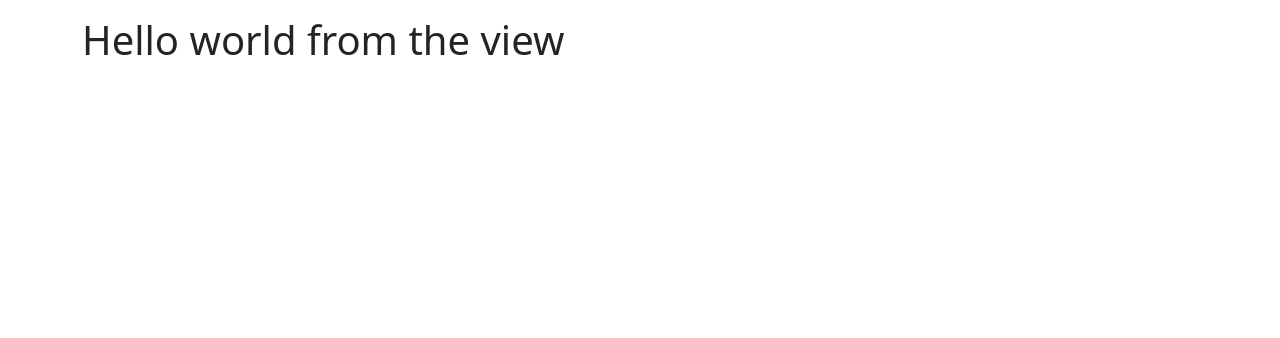
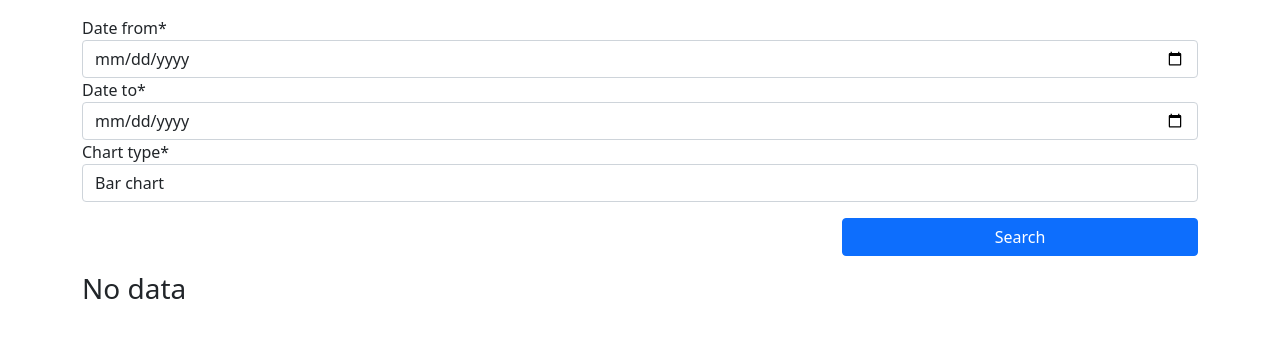
Before and after one commit to simonebogni/django-report-project, a Django app: page / in a window 1280 px wide. Shown: the top 338 px of the page. Run offline with Django 3.2, Linux system fonts and the light colour scheme; some libraries are stand-ins or nearby versions.

Commit message:
Created searchbar in sales homepage and printed pandas sales dataframe

```diff
--- /dev/null
+++ b/sales/forms.py
@@ -0,0 +1,12 @@
+from django import forms
+
+CHART_CHOICES = (
+    ('#1', 'Bar chart'),
+    ('#2', 'Pie chart'),
+    ('#3', 'Line chart'),
+)
+# Custom form not related to any model
+class SalesSearchForm(forms.Form):
+    date_from = forms.DateField(widget=forms.DateInput(attrs={'type': 'date'}))
+    date_to = forms.DateField(widget=forms.DateInput(attrs={'type': 'date'}))
+    chart_type =  forms.ChoiceField(choices=CHART_CHOICES)
--- a/sales/templates/sales/home.html
+++ b/sales/templates/sales/home.html
@@ -1,9 +1,35 @@
 {% extends 'base.html' %}
-
+{% load crispy_forms_tags %}
 {% block title %}
 home
 {% endblock title %}
 
 {% block content %}
-<h1 class="h1">{{msg}}</h1>
+<div class="row mt-3">
+    <div class="col">
+        <form action="" method="post">
+            {% csrf_token %}
+            <div class="row">
+                <div class="col">
+                    {{form|crispy}}
+                </div>
+            </div>
+            <div class="row mt-3">
+                <div class="col col-md-6 offset-md-6 col-lg-4 offset-lg-8 d-grid">
+                    <button type="submit" class="btn btn-primary">Search</button>
+                </div>
+            </div>
+        </form>
+    </div>
+</div>
+<div class="row mt-3">
+    <div class="col">
+        {% if sales_df %}
+            {{sales_df|safe}}
+        {% else %}
+            <h3 class="h3">No data</h3>
+        {% endif %}
+    </div>
+</div>
+
 {% endblock content %}
--- a/sales/templates/sales/main.html
+++ b/sales/templates/sales/main.html
@@ -8,6 +8,8 @@ Sales list
 {% block content %}
 <h1 class="h1">Sales list</h1>
 {% for obj in object_list %}
-    <p><a href="{{obj.get_absolute_url}}">{{obj.transaction_id}} - {{obj}}</a></p>
+    <div class="card mb-3">
+        <a href="{{obj.get_absolute_url}}" class="card-body">{{obj.transaction_id}} - {{obj}}</a>
+    </div>
 {% endfor %}
 {% endblock content %}
--- a/sales/views.py
+++ b/sales/views.py
@@ -1,11 +1,32 @@
 from django.shortcuts import render
 from django.views.generic import ListView, DetailView
 from .models import Sale
+from .forms import SalesSearchForm
+import pandas as pd
 # Create your views here.
 
 def home_view(request):
-    hello = 'Hello world from the view'
-    return render(request, 'sales/home.html', {'msg':hello})
+    sales_df = None
+    form = SalesSearchForm(request.POST or None)
+    if request.method == 'POST':
+        date_from = request.POST.get('date_from')
+        date_to = request.POST.get('date_to')
+        chart_type = request.POST.get('chart_type')
+
+        qs = Sale.objects.filter(created_at__date__lte=date_to, created_at__date__gte=date_from)
+        if len(qs) > 0:
+            sales_df = pd.DataFrame(qs.values())
+            sales_df = sales_df.to_html()
+            print(sales_df)
+        else:
+            print('no data')
+
+
+    context = {
+        'form': form,
+        'sales_df': sales_df
+    }
+    return render(request, 'sales/home.html', context)
 
 class SaleListView(ListView):
     model = Sale
```
